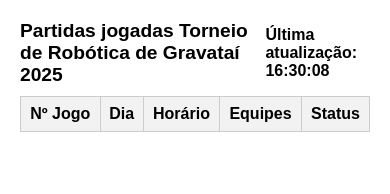
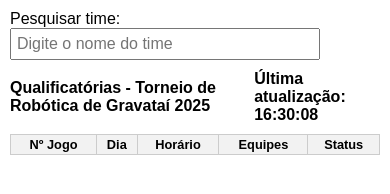
Before and after one commit to Team1772/torneio-de-gravatai-2025, a plain HTML site: page website/games-schedule/index.html in a window 390 px wide. Drawn offline with Linux system fonts and the light colour scheme; no server answers.

Commit message:
feat: usabilidade time de juizes de atributos

```diff
--- a/website/games-schedule/index.html
+++ b/website/games-schedule/index.html
@@ -57,15 +57,51 @@
     .entrar-fila {
       background-color: #fffde7; /* amarelo claro/fraco */
     }
+
+    .time-destacado {
+      border: 2px solid #ff5722; /* borda laranja */
+    }
+
+    #pesquisa-time {
+      width: 33%;
+      padding: 5px;
+      font-size: 1rem;
+    }
+
+        /* Media queries para celular */
+    @media (max-width: 600px) {
+      #titulo {
+        font-size: 1em;
+      }
+      th, td {
+        font-size: 0.8em;
+        padding: 2px;
+      }
+      .header {
+        gap: 2px;
+      }
+
+      body {
+        font-family: sans-serif;
+        margin: 10px;
+      }
+
+      #pesquisa-time {
+        width: 80%;
+      }
+    }
   </style>
 </head>
 <body>
 
+  <div style="margin-bottom:10px;">
+    Pesquisar time: <input type="text" id="pesquisa-time" placeholder="Digite o nome do time">
+  </div>
+
   <div class="header">
-    <div id="titulo">Partidas jogadas Torneio de Robótica de Gravataí 2025</div>
+    <div id="titulo">Qualificatórias - Torneio de Robótica de Gravataí 2025</div>
     <div id="ultima-atualizacao"></div>
   </div>
-
   <table>
     <thead>
       <tr>
@@ -183,11 +219,28 @@
         `
         tbody.appendChild(tr)
       })
+
+      const inputPesquisa = document.getElementById("pesquisa-time")
+      if (inputPesquisa) {
+        const valor = inputPesquisa.value.toLowerCase();
+        document.querySelectorAll("#tabela-jogos tr").forEach(tr => {
+          tr.classList.remove("time-destacado");
+          const equipes = tr.children[3]?.textContent.toLowerCase() || "";
+          if (equipes.includes(valor) && valor !== "") {
+            tr.classList.add("time-destacado");
+          }
+        });
+      }
     }
 
     // Atualiza a tabela imediatamente e depois a cada 30s
     atualizarTabela()
     setInterval(atualizarTabela, 30000)
+
+    const inputPesquisa = document.getElementById("pesquisa-time")
+    if (inputPesquisa) {
+      inputPesquisa.addEventListener("input", () => atualizarTabela())
+    }
   </script>
 </body>
 </html>
```
